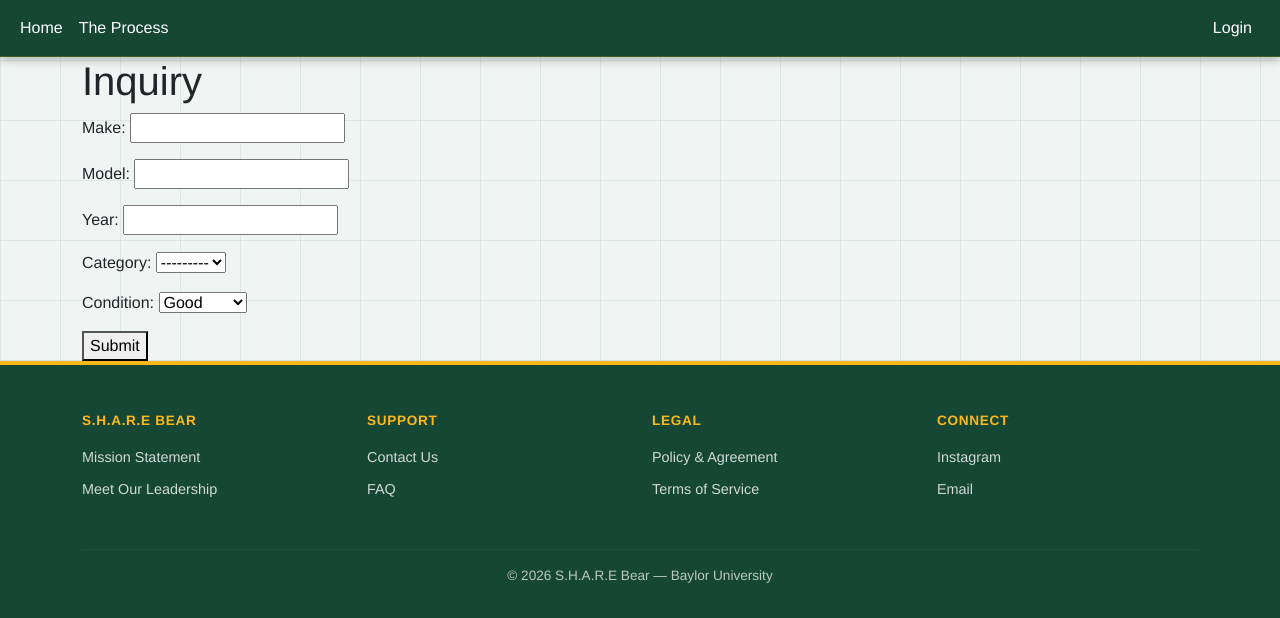
After one commit to aaron-d-e/bu-marketplace, a Django app: page /inquiry/ in a window 1280 px wide. The commit adds this page. Shown: the top 618 px of the page. Run offline with Django 5.2, Linux system fonts and the light colour scheme; data that the repository does not hold is empty; parts of the project's set-up code (start-up, migrations or seed data) failed here and were passed over.

Commit message:
inquiry form html using default django widgets

```diff
--- a/market_app/forms.py
+++ b/market_app/forms.py
@@ -3,8 +3,7 @@ from django.contrib.auth.forms import UserCreationForm
 from django.contrib.auth import authenticate
 from django.contrib.auth.models import User
 from django.core.exceptions import ValidationError
-from .models import Product, Category
-
+from .models import Product, Category, Inquiry, ProductCondition
 
 ALLOWED_IMAGE_TYPES = ['image/jpeg', 'image/png', 'image/webp']
 MAX_IMAGE_SIZE = 2 * 1024 * 1024  # 2MB
@@ -24,6 +23,17 @@ class RegisterForm(UserCreationForm):
             raise forms.ValidationError('Please use a Baylor email address.')
         return email
 
+# form that connects to the inquiry model
+class InquiryForm(forms.ModelForm):
+    class Meta:
+        model = Inquiry
+        fields = ['make', 'model', 'year', 'category', 'condition']
+
+        def clean_condition(self):
+            condition = self.cleaned_data.get('condition')
+            if condition not in ProductCondition.values:
+                raise forms.ValidationError('Invalid condition.')
+            return condition
 
 class EmailLoginForm(forms.Form):
     """Login with email and password (uses EmailBackend)."""
--- a/market_app/models.py
+++ b/market_app/models.py
@@ -41,11 +41,12 @@ class ProductCondition(models.TextChoices):
     POOR = 'poor'
 
 class Inquiry(models.Model):
-    make = models.CharField(max_length=100, null=False),
-    model = models.CharField(max_length=100, null=False),
+    user = models.ForeignKey(User, null=True, on_delete=models.CASCADE)
+    make = models.CharField(max_length=100, null=False)
+    model = models.CharField(max_length=100, null=False)
     year = models.IntegerField(null=True)
     category = models.ForeignKey('Category', null=True, on_delete=models.CASCADE)
-    condition = models.CharField(max_length=10, choices=ProductCondition.choices, default=ProductCondition.GOOD)
+    condition = models.CharField(max_length=20, choices=ProductCondition.choices, default=ProductCondition.GOOD)
     created_at = models.DateTimeField(auto_now_add=True)
     updated_at = models.DateTimeField(auto_now=True)
 
--- a/market_app/templates/main/base.html
+++ b/market_app/templates/main/base.html
@@ -23,6 +23,9 @@
           {% if user.is_authenticated %}
           <li class="nav-item">
             <a class="nav-link" href="{% url 'products' %}">Products</a>
+          </li>
+          <li class="nav-item">
+            <a class="nav-link" href="{% url 'inquiry' %}">Inquiry</a>
           </li>
           {% endif %}
           <li class="nav-item">
--- /dev/null
+++ b/market_app/templates/main/inquiry.html
@@ -0,0 +1,10 @@
+{% extends "main/base.html"%}
+{% block title %} Inquiry {%endblock%}
+{% block content %}
+<h1>Inquiry</h1>
+<form method="post">
+    {% csrf_token %}
+    {{ form.as_p }}
+    <button type="submit">Submit</button>
+</form>
+{% endblock %}
--- a/market_app/urls.py
+++ b/market_app/urls.py
@@ -13,6 +13,8 @@ urlpatterns = [
     path('policy/', views.policy, name='policy'),
     path('terms/', views.terms, name='terms'),
     path('process/', views.process_view, name='process'),
+    path('inquiry/', views.inquiry_view, name='inquiry'),
+
     # Admin dashboard (products + categories CRUD)
     path('dashboard/', views.dashboard_index, name='admin_dashboard'),
     path('dashboard/products/', views.dashboard_products, name='dashboard_products'),
--- a/market_app/views.py
+++ b/market_app/views.py
@@ -1,5 +1,5 @@
 from django.shortcuts import render, redirect, get_object_or_404
-from .forms import RegisterForm, EmailLoginForm, ProductForm, ProfilePictureForm, CategoryForm
+from .forms import RegisterForm, EmailLoginForm, ProductForm, ProfilePictureForm, CategoryForm, InquiryForm
 from .models import Product, Category
 from django.contrib.auth import login, authenticate
 from django.contrib.auth.decorators import user_passes_test, login_required
@@ -33,6 +33,19 @@ def sign_up(request):
         form = RegisterForm()
 
     return render(request, 'registration/sign_up.html', {'form': form})
+
+
+def inquiry_view(request):
+    if request.method == 'POST':
+        form = InquiryForm(request.POST)
+        if form.is_valid():
+            inquiry = form.save(commit=False)
+            inquiry.user = request.user
+            inquiry.save()
+            return redirect('home')
+    else:
+        form = InquiryForm()
+    return render(request, 'main/inquiry.html', {'form': form})
 
 
 def login_view(request):
```
